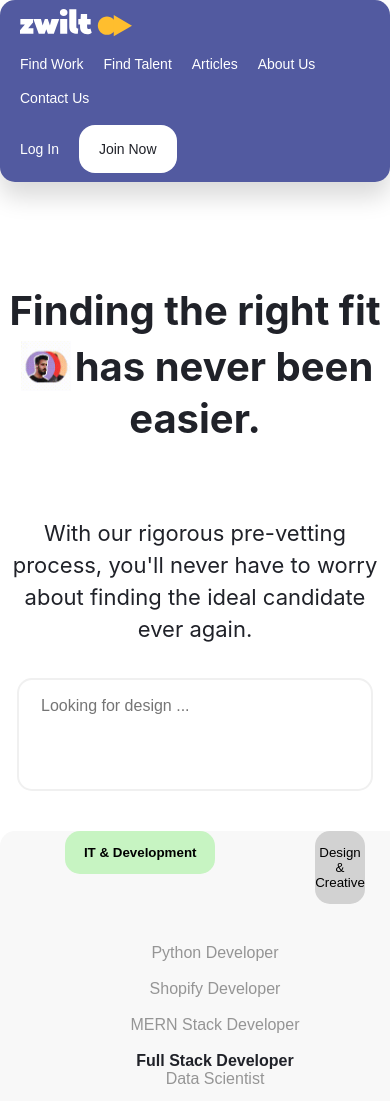
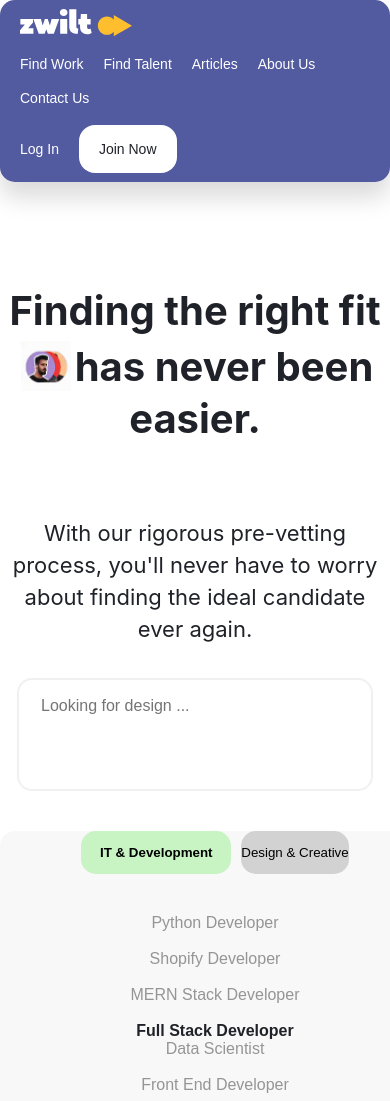
Before and after one commit to cmucheru/zwilt, a React (Create React App) app: page / in a window 390 px wide. Shown: the top 1101 px of the page. Built offline with nearby package versions, Linux system fonts and the light colour scheme; some icons are missing.

Commit message:
Responsive design for right button

```diff
--- a/src/components/JobCategory.js
+++ b/src/components/JobCategory.js
@@ -75,6 +75,7 @@ function JobCategory() {
             </div>
             <div className="category-item-container">
               <button
+   style={{marginLeft:"-40px"}}
                 className={`category-item ${!showIT ? "active" : ""}`}
                 onClick={showDesignJobs}
               >
```
